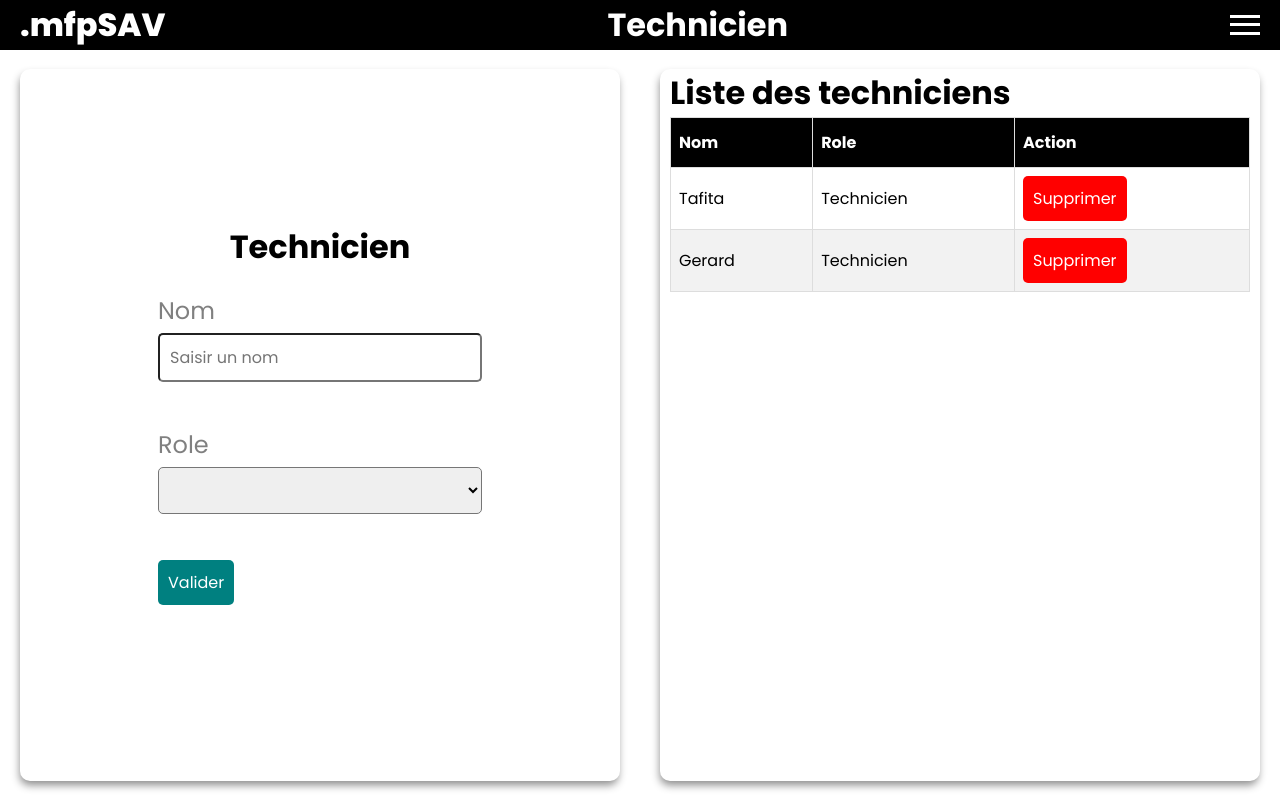
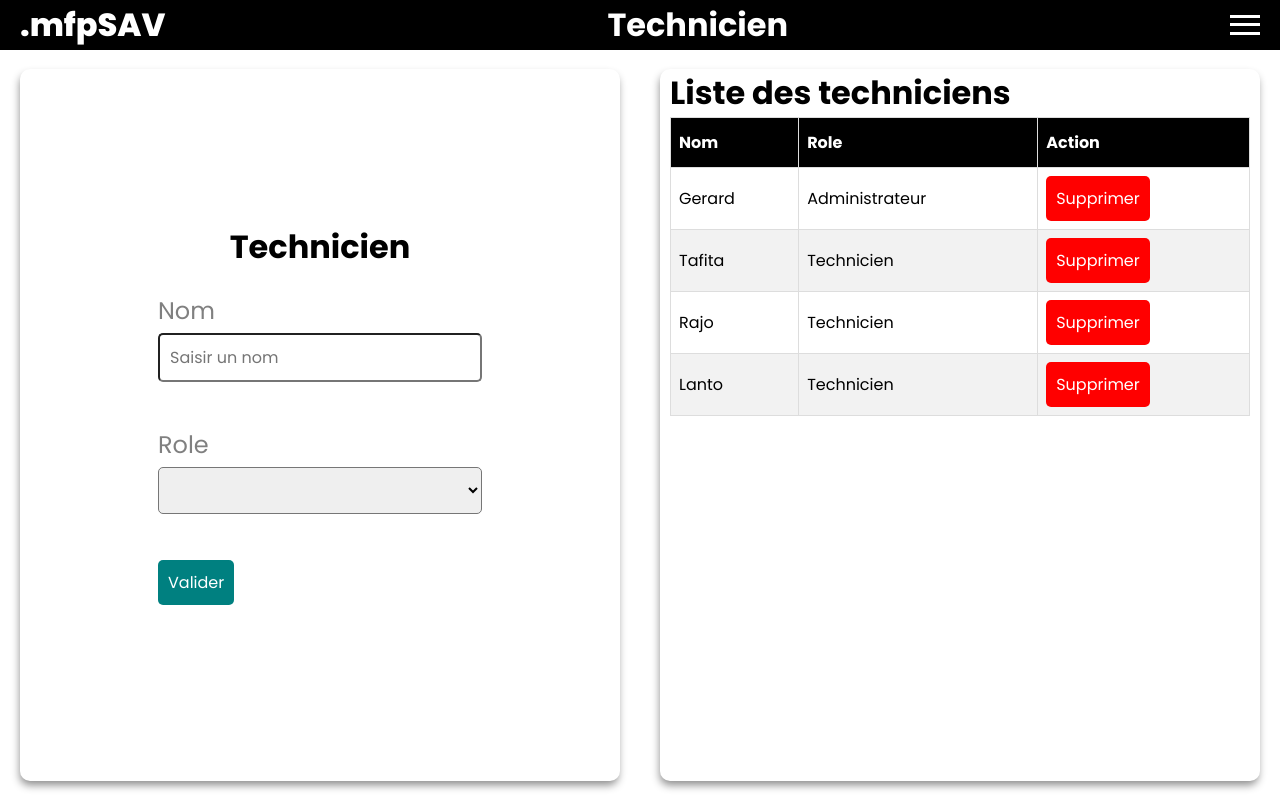
Before and after one commit to tafitahery/mpf-sav, a React (Create React App) app in the folder client/: page /technician in a window 1280 px wide. Built offline with nearby package versions, Linux system fonts and the light colour scheme; data requests are answered from the project's data file.

Commit message:
Add Read all Logic in page Technician

```diff
--- a/client/src/assets/db.json
+++ b/client/src/assets/db.json
@@ -14,6 +14,11 @@
       "name": "Rajo",
       "role": "Technicien",
       "id": 3
+    },
+    {
+      "name": "Lanto",
+      "role": "Technicien",
+      "id": 4
     }
   ]
 }
--- a/client/src/page/Technician.jsx
+++ b/client/src/page/Technician.jsx
@@ -1,4 +1,4 @@
-import React, { useState } from 'react';
+import React, { useEffect, useState } from 'react';
 import styled from 'styled-components';
 import axios from 'axios';
 
@@ -83,11 +83,22 @@ export default function Technician() {
 
   const [name, setName] = useState('');
   const [role, setRole] = useState('');
+  const [techs, setTechs] = useState([]);
+
+  useEffect(() => {
+    fetchTech();
+  }, []);
+
+  const fetchTech = async () => {
+    const { data } = await axios.get('http://localhost:5000/technicians');
+    setTechs(data);
+  };
 
   const handleSubmit = async (e) => {
     e.preventDefault();
     try {
       await axios.post('http://localhost:5000/technicians', { name, role });
+      await fetchTech();
     } catch (error) {
       console.log(error);
     } finally {
@@ -128,20 +139,15 @@ export default function Technician() {
             </StyledTr>
           </thead>
           <tbody>
-            <StyledTr>
-              <StyledTd>Tafita</StyledTd>
-              <StyledTd>Technicien</StyledTd>
-              <StyledTd>
-                <ButtonForm name="Supprimer" backgroundColor="red" />
-              </StyledTd>
-            </StyledTr>
-            <StyledTr>
-              <StyledTd>Gerard</StyledTd>
-              <StyledTd>Technicien</StyledTd>
-              <StyledTd>
-                <ButtonForm name="Supprimer" backgroundColor="red" />
-              </StyledTd>
-            </StyledTr>
+            {techs.map((tech) => (
+              <StyledTr key={tech.id}>
+                <StyledTd>{tech.name}</StyledTd>
+                <StyledTd>{tech.role}</StyledTd>
+                <StyledTd>
+                  <ButtonForm name="Supprimer" backgroundColor="red" />
+                </StyledTd>
+              </StyledTr>
+            ))}
           </tbody>
         </StyledTable>
       </Right>
```
